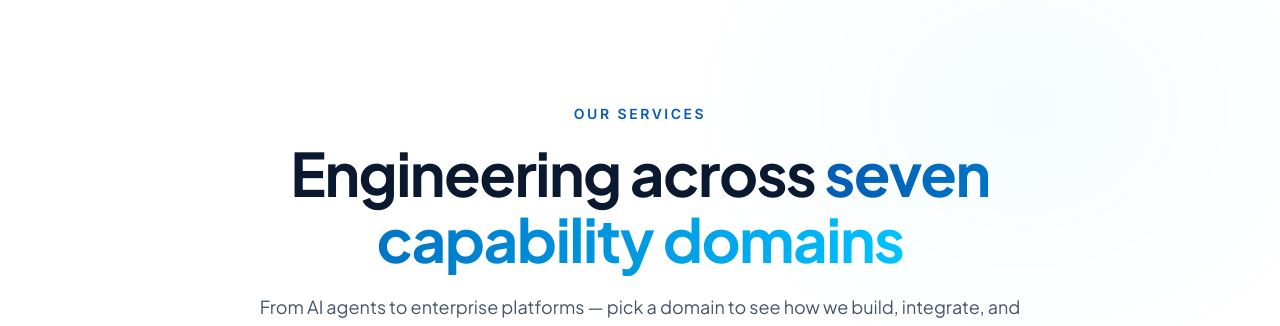
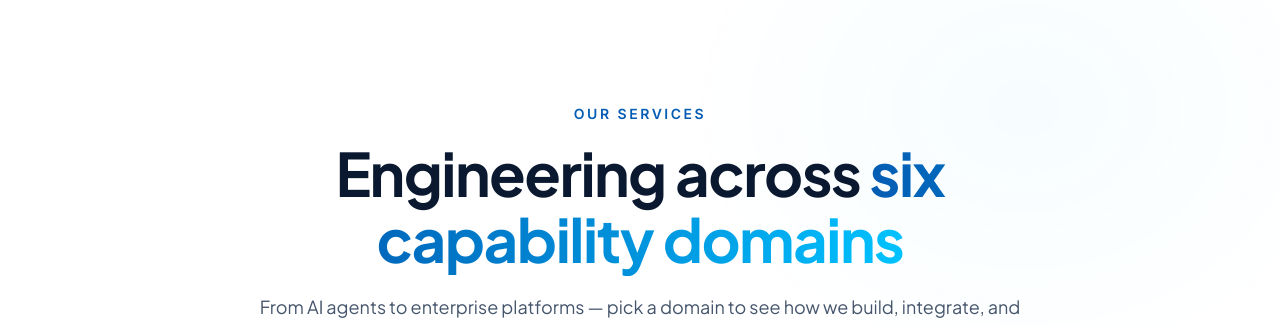
Before and after one commit to Tantrik1/aayulogicdemo1, a Next.js app: page / in a window 1280 px wide. Shown: the part 3020-3346 px from the top of the page. Built offline with nearby package versions, Linux system fonts and the light colour scheme.

Commit message:
Update capability domains from seven to six

```diff
--- a/src/components/services-grid.tsx
+++ b/src/components/services-grid.tsx
@@ -134,7 +134,7 @@ export function ServicesGrid() {
           <h2 className="text-3xl sm:text-4xl lg:text-5xl xl:text-6xl font-bold text-brand-navy leading-[1.1] tracking-tight">
             Engineering across{' '}
             <span className="bg-gradient-to-r from-brand-blue to-brand-cyan bg-clip-text text-transparent">
-              seven capability domains
+              six capability domains
             </span>
           </h2>
           <p className="mt-5 text-base sm:text-lg text-slate-600 leading-relaxed">
```
